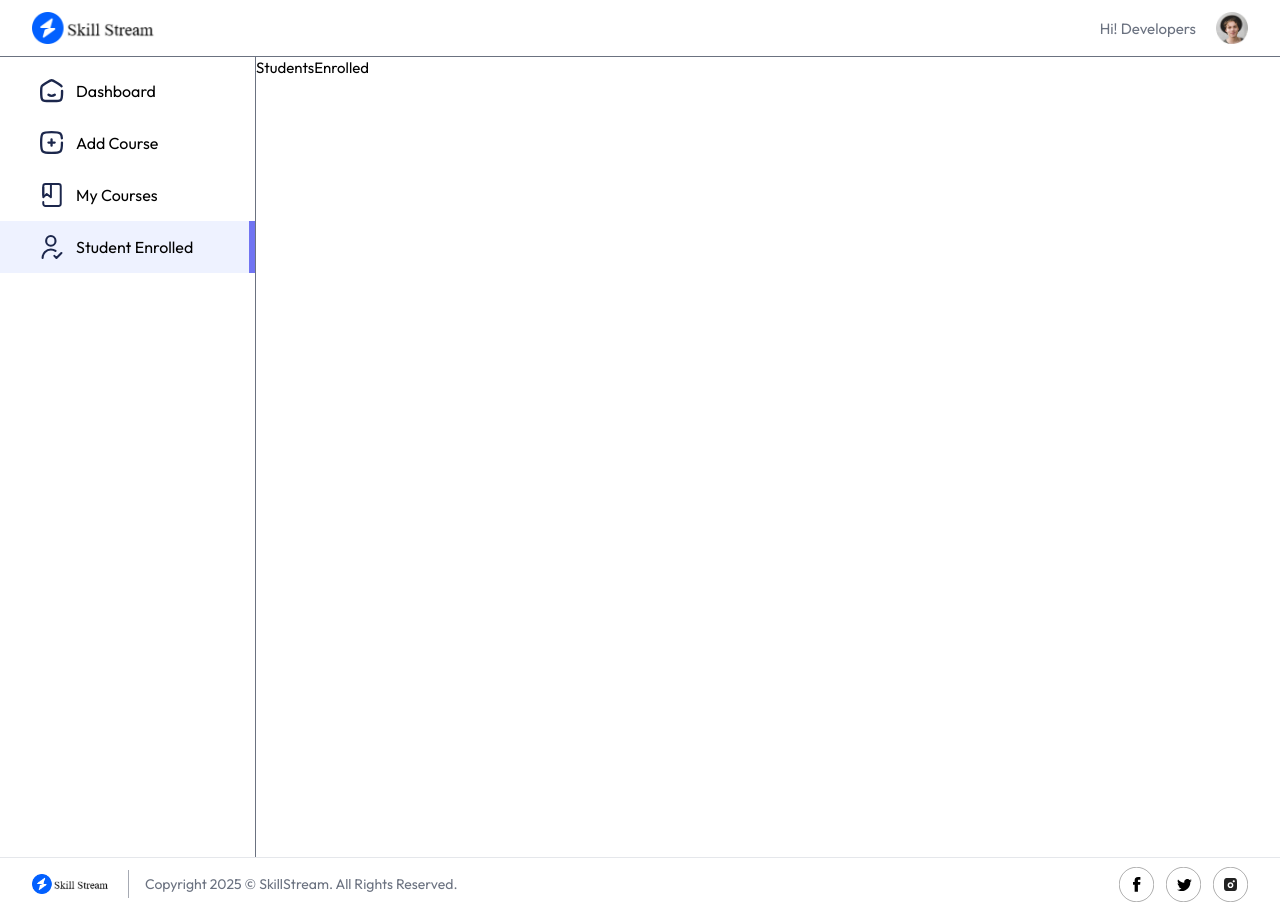
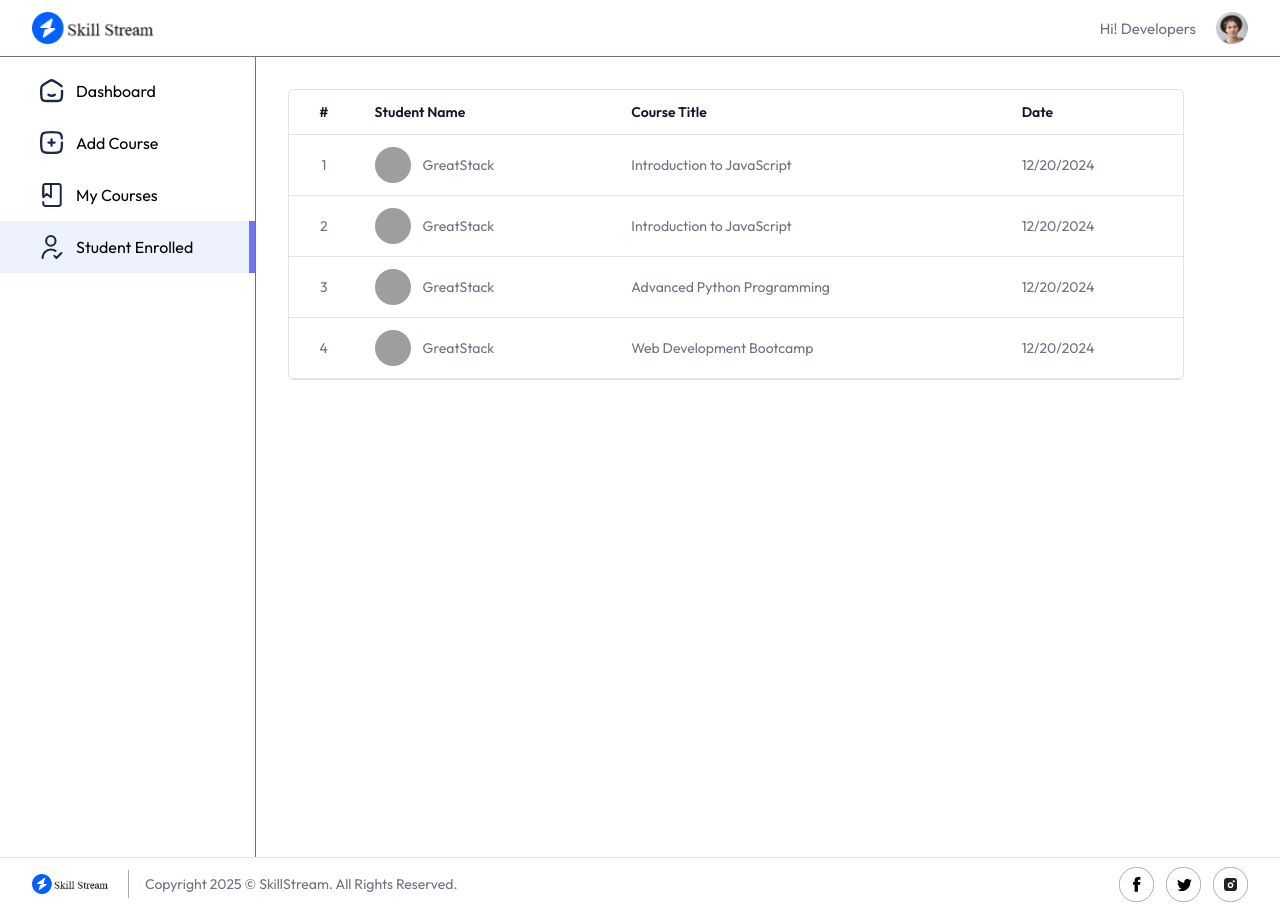
Before and after one commit to shreyash-07/LMS-Frontend, a React (Vite) app: page /educator/student-enrolled in a window 1280 px wide. Built offline with nearby package versions, Linux system fonts and the light colour scheme; no server answers; grey boxes are pictures that could not be loaded.

Commit message:
completed the design of students enrolled page

```diff
--- a/src/pages/educator/MyCourses.jsx
+++ b/src/pages/educator/MyCourses.jsx
@@ -6,7 +6,7 @@
 
   const {currency, allCourses} = useContext(AppContext)
 
-  const [courses, setCourses] = useState([])
+  const [courses, setCourses] = useState(null)
 
   const fetchEducatorCourses = async () => {
     setCourses(allCourses)
@@ -21,7 +21,8 @@
         <div className='w-full'>
         <h1 className='pb-4 text-lg font-medium'>My Courses</h1>
 
-        <div className='flex flex-col items-center max-w-4xl w-full overflow-hidden rounded-md bg-white border border-gray-500/20'>
+        <div className='flex flex-col items-center max-w-4xl w-full overflow-hidden rounded-md bg-white border
+         border-gray-500/20'>
           <table className='md:table-auto table-fixed w-full overflow-hidden'>
 
           <thead className='text-gray-900 border-b border-gray-500/20 text-sm text-left'>
--- a/src/pages/educator/StudentsEnrolled.jsx
+++ b/src/pages/educator/StudentsEnrolled.jsx
@@ -1,11 +1,54 @@
-import React from 'react'
+import React, { useEffect, useState } from 'react'
+import { dummyStudentEnrolled } from '../../assets/assets'
+import Loading from '../../components/student/Loading'
 
 const StudentsEnrolled = () => {
-  return (
-    <div>
-        <h1>StudentsEnrolled</h1>
+
+  const [enrolledStudents, setEnrolledStudents] = useState(null)
+
+  const fetchEnrolledStudents = async() => {
+    setEnrolledStudents(dummyStudentEnrolled)
+  }
+
+  useEffect(()=>{
+    fetchEnrolledStudents()
+  },[])
+
+  return enrolledStudents ? (
+    <div className='min-h-screen flex flex-col items-start justify-between md:p-8 md:pb-0 p-4 pt-8 pb-0'>
+       <div className='flex flex-col items-center max-w-4xl w-full overflow-hidden rounded-md bg-white border
+        border-gray-500/20'>
+        <table className='md:table-auto table-fixed w-full overflow-hidden pb-4' >
+
+        <thead className='text-gray-900 border-b border-gray-500/20 text-sm text-left'>
+              <tr>
+               <th className='px-4 py-3 font-semibold text-center hidden sm:table-cell'>#</th>
+               <th className='px-4 py-3 font-semibold truncate'>Student Name</th>
+               <th className='px-4 py-3 font-semibold truncate'>Course Title</th>
+               <th className='px-4 py-3 font-semibold hidden sm:table-cell'>Date</th>
+              </tr>
+          </thead>
+
+          <tbody className='text-sm text-gray-500'>
+               {enrolledStudents.map((item, index)=>(
+                <tr key={index} className='border-b border-gray-500/20'>
+                 <td className='px-4 py-3 text-center hidden sm:table-cell'>{index+1}</td>
+                 <td className='md:px-4 px-2 py-3 flex items-center space-x-3'>
+                  <img src={item.student.imageUrl} alt="" className='w-9 h-9 rounded-full' />
+                 <span className='truncate'>{item.student.name}</span>
+                </td>
+                <td className='px-4 py-3 truncate'>{item.courseTitle}</td>
+                <td className='px-4 py-3 hidden sm:table-cell'>
+                  {new Date(item.purchaseDate).toLocaleDateString()}
+                </td>
+                </tr>
+                ))}
+              </tbody>
+
+        </table>
+       </div>
     </div>
-  )
+  ) : <Loading />
 }
 
 export default StudentsEnrolled
```
